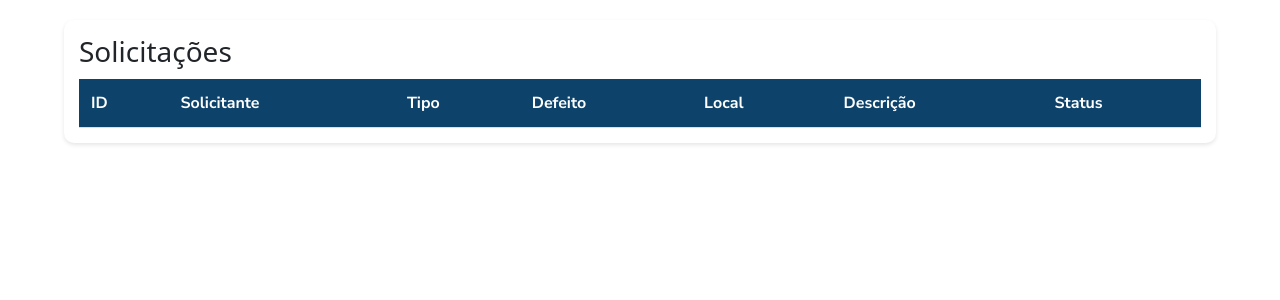
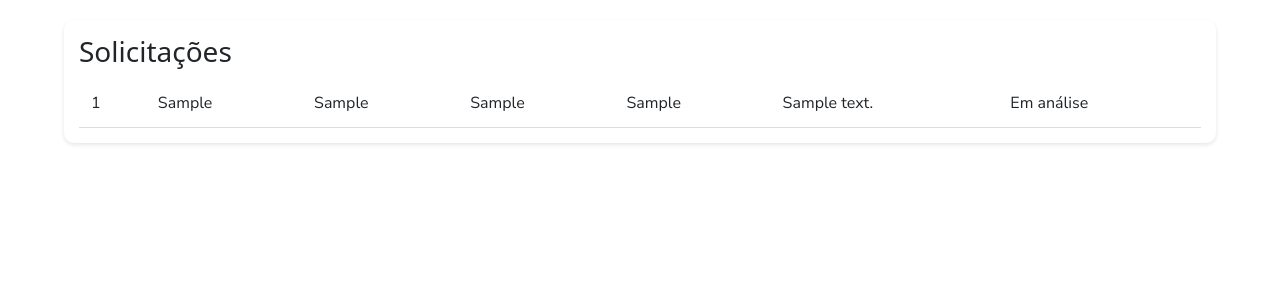
Before and after one commit to sa-desi-2025-2/gabriel_fernanda, a Flask app: page /solicitacao_admin in a window 1280 px wide. Shown: the part 57-357 px from the top of the page. Run offline with Flask 3, Linux system fonts and the light colour scheme; tables that the repository leaves empty or names only in its code hold one stand-in row (values such as "Sample post"); lists and menus that the app fills with data are empty.

Commit message:
solicitacao_admin funcionando

```diff
--- a/app.py
+++ b/app.py
@@ -43,10 +43,6 @@ def login():
 @app.route('/tela_inicial')
 def tela_inicial():
     return render_template('tela_inicial.html')
-
-@app.route('/solicitacao_admin')
-def solicitacao_admin():
-    return render_template('solicitacao_admin.html')
 
 @app.route('/logout')
 def logout():
@@ -123,6 +119,23 @@ def solicitacao():
                 pass
 
     return render_template('solicitacao.html')
+
+@app.route('/solicitacao_admin')
+def solicitacao_admin():
+    try:
+        conexao = conectar_bd()
+        cursor = conexao.cursor(dictionary=True)
+        cursor.execute("SELECT * FROM Solicitacao")
+        solicitacoes = cursor.fetchall()
+        return render_template('solicitacao_admin.html', solicitacoes=solicitacoes)
+    except Error as e:
+        return f"Erro ao carregar solicitações: {e}"
+    finally:
+        try:
+            cursor.close()
+            conexao.close()
+        except:
+            pass
 
 @app.route('/api/pontos', methods=['GET', 'POST', 'PUT', 'DELETE'])
 def pontos():
--- a/templates/solicitacao.html
+++ b/templates/solicitacao.html
@@ -40,7 +40,6 @@
                         <option value="bebedouro">Bebedouro</option>
                     </select>
                 </div>
-
                 <div class="mb-3 text-start">
                     <label for="defeito" class="form-label">Defeito:</label>
                     <input type="text" class="form-control" id="defeito" name="defeito" placeholder="Descreva o defeito observado">
@@ -50,7 +49,6 @@
                     <label for="lugar" class="form-label">Local:</label>
                     <input type="text" class="form-control" id="lugar" name="lugar" placeholder="Digite o local">
                 </div>
-
                 <div class="mb-3 text-start">
                     <label for="descricao" class="form-label">Descrição:</label>
                     <input type="text" class="form-control" id="descricao" name="descricao" placeholder="Digite a descrição">
--- a/templates/solicitacao_admin.html
+++ b/templates/solicitacao_admin.html
@@ -29,17 +29,20 @@
         <h3>Solicitações</h3>
         <table class="markers-table">
             <thead>
-                <tr>
-                    <th>ID</th>
-                    <th>Solicitante</th>
-                    <th>Tipo</th>
-                    <th>Defeito</th>
-                    <th>Local</th>
-                    <th>Descrição</th>
-                    <th>Status</th>
-                </tr>
-            </thead>
-            <tbody id="markers-tbody">
+                <tbody>
+                    {% for s in solicitacoes %}
+                    <tr>
+                        <td>{{ s.id_solicitacao }}</td>
+                        <td>{{ s.usuario }}</td>
+                        <td>{{ s.tipo }}</td>
+                        <td>{{ s.defeito }}</td>
+                        <td>{{ s.lugar }}</td>
+                        <td>{{ s.descricao }}</td>
+                        <td>Em análise</td>
+                    </tr>
+                    {% endfor %}
+                </tbody>
+
             </tbody>
         </table>
     </div>
```
